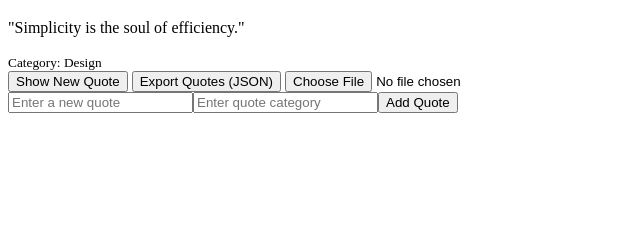
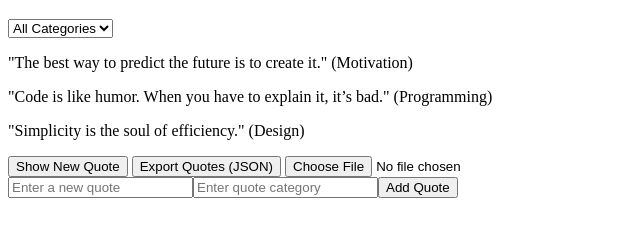
Before and after one commit to zakariaradi/alx_fe_javascript, a plain HTML site: page dom-manipulation/index.html in a window 1280 px wide. Shown: the part 61-298 px from the top of the page, without its empty margins (0-640 px from the left). Drawn offline with Linux system fonts and the light colour scheme.

Commit message:
Add dynamic category filtering with web storage persistence

```diff
--- a/dom-manipulation/index.html
+++ b/dom-manipulation/index.html
@@ -7,6 +7,11 @@
 </head>
 <body>
   <h1>Dynamic Quote Generator</h1>
+
+  <!-- Category Filter -->
+  <select id="categoryFilter" onchange="filterQuotes()">
+    <option value="all">All Categories</option>
+  </select>
 
   <div id="quoteDisplay"></div>
 
--- a/dom-manipulation/script.js
+++ b/dom-manipulation/script.js
@@ -1,122 +1,150 @@
-// Load quotes from Local Storage or use default
+// Load quotes from localStorage or defaults
 let quotes = JSON.parse(localStorage.getItem("quotes")) || [
   { text: "The best way to predict the future is to create it.", category: "Motivation" },
   { text: "Code is like humor. When you have to explain it, it’s bad.", category: "Programming" },
   { text: "Simplicity is the soul of efficiency.", category: "Design" }
 ];
 
-// DOM elements
 const quoteDisplay = document.getElementById("quoteDisplay");
 const newQuoteBtn = document.getElementById("newQuote");
 const exportBtn = document.getElementById("exportQuotes");
+const categoryFilter = document.getElementById("categoryFilter");
 
-// Save quotes to Local Storage
+// Save quotes
 function saveQuotes() {
   localStorage.setItem("quotes", JSON.stringify(quotes));
 }
 
-// Display random quote
-function showRandomQuote() {
-  if (quotes.length === 0) {
-    quoteDisplay.textContent = "No quotes available.";
+// Populate categories dynamically
+function populateCategories() {
+  const categories = [...new Set(quotes.map(q => q.category))];
+
+  categoryFilter.innerHTML = `<option value="all">All Categories</option>`;
+
+  categories.forEach(category => {
+    const option = document.createElement("option");
+    option.value = category;
+    option.textContent = category;
+    categoryFilter.appendChild(option);
+  });
+
+  const savedFilter = localStorage.getItem("selectedCategory");
+  if (savedFilter) {
+    categoryFilter.value = savedFilter;
+  }
+}
+
+// Filter quotes
+function filterQuotes() {
+  const selectedCategory = categoryFilter.value;
+  localStorage.setItem("selectedCategory", selectedCategory);
+
+  const filteredQuotes =
+    selectedCategory === "all"
+      ? quotes
+      : quotes.filter(q => q.category === selectedCategory);
+
+  displayQuotes(filteredQuotes);
+}
+
+// Display quotes list
+function displayQuotes(quotesToDisplay) {
+  quoteDisplay.innerHTML = "";
+
+  if (quotesToDisplay.length === 0) {
+    quoteDisplay.textContent = "No quotes found.";
     return;
   }
 
-  const randomIndex = Math.floor(Math.random() * quotes.length);
-  const quote = quotes[randomIndex];
-
-  quoteDisplay.innerHTML = "";
-
-  const quoteText = document.createElement("p");
-  quoteText.textContent = `"${quote.text}"`;
-
-  const quoteCategory = document.createElement("small");
-  quoteCategory.textContent = `Category: ${quote.category}`;
-
-  quoteDisplay.appendChild(quoteText);
-  quoteDisplay.appendChild(quoteCategory);
-
-  // Save last viewed quote (Session Storage)
-  sessionStorage.setItem("lastQuote", JSON.stringify(quote));
+  quotesToDisplay.forEach(quote => {
+    const p = document.createElement("p");
+    p.textContent = `"${quote.text}" (${quote.category})`;
+    quoteDisplay.appendChild(p);
+  });
 }
 
-// Create Add Quote Form dynamically
+// Show random quote
+function showRandomQuote() {
+  const randomQuote = quotes[Math.floor(Math.random() * quotes.length)];
+  quoteDisplay.innerHTML = `"${randomQuote.text}" (${randomQuote.category})`;
+  sessionStorage.setItem("lastQuote", JSON.stringify(randomQuote));
+}
+
+// Create Add Quote Form
 function createAddQuoteForm() {
-  const formContainer = document.createElement("div");
+  const container = document.createElement("div");
 
-  const quoteInput = document.createElement("input");
-  quoteInput.id = "newQuoteText";
-  quoteInput.type = "text";
-  quoteInput.placeholder = "Enter a new quote";
+  const textInput = document.createElement("input");
+  textInput.id = "newQuoteText";
+  textInput.placeholder = "Enter a new quote";
 
   const categoryInput = document.createElement("input");
   categoryInput.id = "newQuoteCategory";
-  categoryInput.type = "text";
   categoryInput.placeholder = "Enter quote category";
 
-  const addButton = document.createElement("button");
-  addButton.textContent = "Add Quote";
-  addButton.addEventListener("click", addQuote);
+  const button = document.createElement("button");
+  button.textContent = "Add Quote";
+  button.addEventListener("click", addQuote);
 
-  formContainer.appendChild(quoteInput);
-  formContainer.appendChild(categoryInput);
-  formContainer.appendChild(addButton);
-
-  document.body.appendChild(formContainer);
+  container.append(textInput, categoryInput, button);
+  document.body.appendChild(container);
 }
 
-// Add new quote
+// Add quote
 function addQuote() {
   const text = document.getElementById("newQuoteText").value.trim();
   const category = document.getElementById("newQuoteCategory").value.trim();
 
-  if (text === "" || category === "") {
+  if (!text || !category) {
     alert("Please fill in both fields");
     return;
   }
 
   quotes.push({ text, category });
   saveQuotes();
+  populateCategories();
+  filterQuotes();
 
   document.getElementById("newQuoteText").value = "";
   document.getElementById("newQuoteCategory").value = "";
-
-  showRandomQuote();
 }
 
-// Export quotes as JSON
+// Export JSON
 function exportQuotesToJson() {
-  const dataStr = JSON.stringify(quotes, null, 2);
-  const blob = new Blob([dataStr], { type: "application/json" });
+  const blob = new Blob([JSON.stringify(quotes, null, 2)], {
+    type: "application/json"
+  });
   const url = URL.createObjectURL(blob);
 
-  const link = document.createElement("a");
-  link.href = url;
-  link.download = "quotes.json";
-  link.click();
+  const a = document.createElement("a");
+  a.href = url;
+  a.download = "quotes.json";
+  a.click();
 
   URL.revokeObjectURL(url);
 }
 
-// Import quotes from JSON
+// Import JSON
 function importFromJsonFile(event) {
-  const fileReader = new FileReader();
+  const reader = new FileReader();
 
-  fileReader.onload = function (event) {
+  reader.onload = function (event) {
     const importedQuotes = JSON.parse(event.target.result);
     quotes.push(...importedQuotes);
     saveQuotes();
+    populateCategories();
+    filterQuotes();
     alert("Quotes imported successfully!");
-    showRandomQuote();
   };
 
-  fileReader.readAsText(event.target.files[0]);
+  reader.readAsText(event.target.files[0]);
 }
 
 // Event listeners
 newQuoteBtn.addEventListener("click", showRandomQuote);
 exportBtn.addEventListener("click", exportQuotesToJson);
 
-// Initialize app
+// Initialize
 createAddQuoteForm();
-showRandomQuote();
+populateCategories();
+filterQuotes();
```
